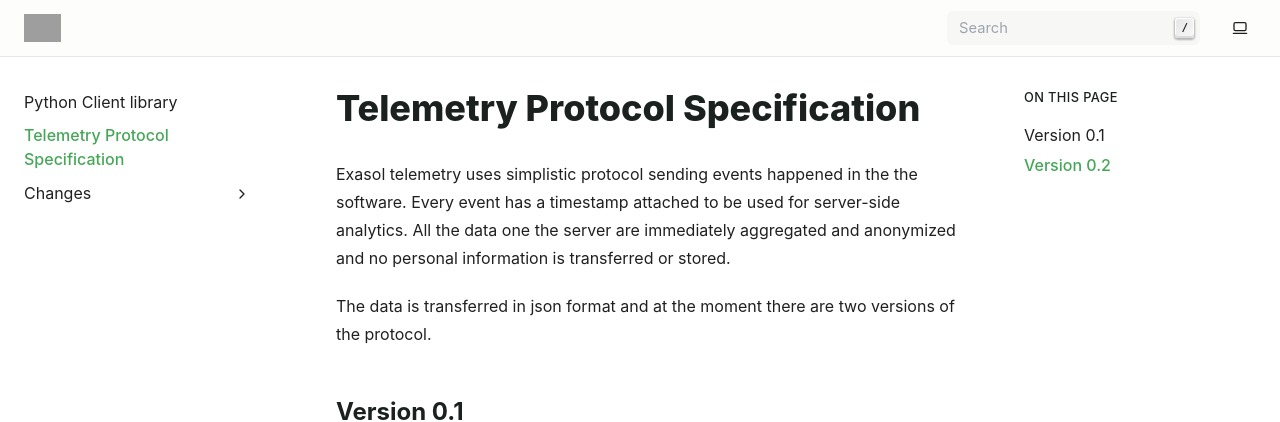
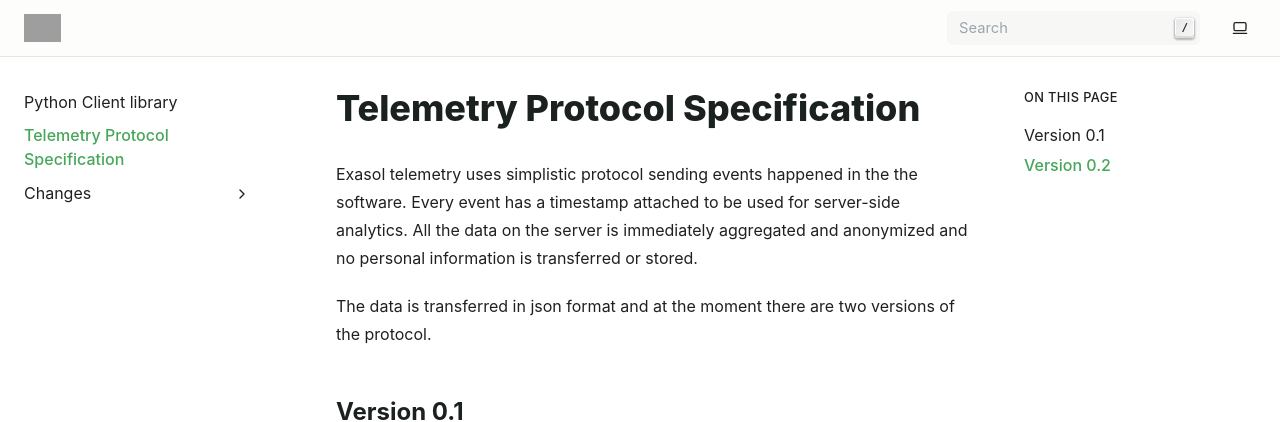
Before and after one commit to exasol/telemetry-client-python, a Sphinx documentation site: the page built from doc/protocol.rst, in a window 1280 px wide and 900 px high. Shown: the top 422 px of the window. Built offline with Sphinx 7.4.7, drawn with Linux system fonts in a browser that asks for light colours; pages that are not in the unit, such as notebooks, are missing from menus; grey boxes are pictures that could not be loaded.

Commit message:
Update doc/protocol.rst
Co-authored-by: Torsten Kilias <tkilias@users.noreply.github.com>

```diff
--- a/doc/protocol.rst
+++ b/doc/protocol.rst
@@ -3,7 +3,7 @@
 
 Exasol telemetry uses simplistic protocol sending events happened in the the software.
 Every event has a timestamp attached to be used for server-side analytics.
-All the data one the server are immediately aggregated and anonymized and no personal information
+All the data on the server is immediately aggregated and anonymized and no personal information
 is transferred or stored.
 
 The data is transferred in json format and at the moment there are two versions of the protocol.
```
